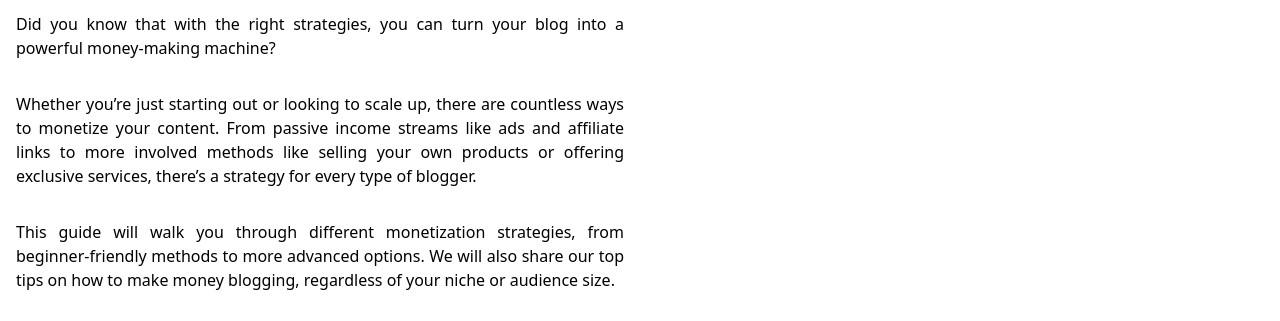
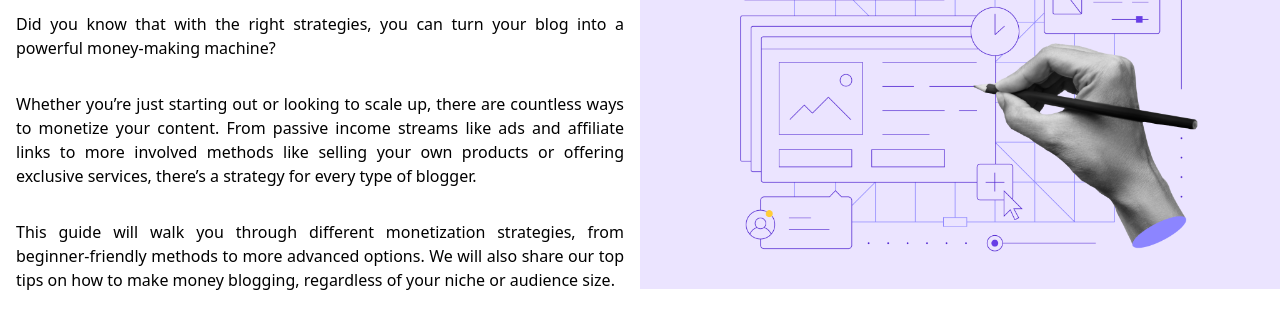
Before and after one commit to youtubejd56/my-blog, a website: page index.html in a window 1280 px wide. Shown: the part 292-613 px from the top of the page. Drawn offline with Linux system fonts and the light colour scheme.

Commit message:
modified index.html

```diff
--- a/index.html
+++ b/index.html
@@ -46,7 +46,7 @@
                         tips on how to make money blogging, regardless of your niche or audience size.</p>
                 </div>
                 <div class="md:w-1/2 mt-24">
-                    <img class="mx-auto" src="./assets/blog.png.png" alt="">
+                    <img class="mx-auto" src="./src/assets/blog.png" alt="">
                 </div>
             </div>
 
```
